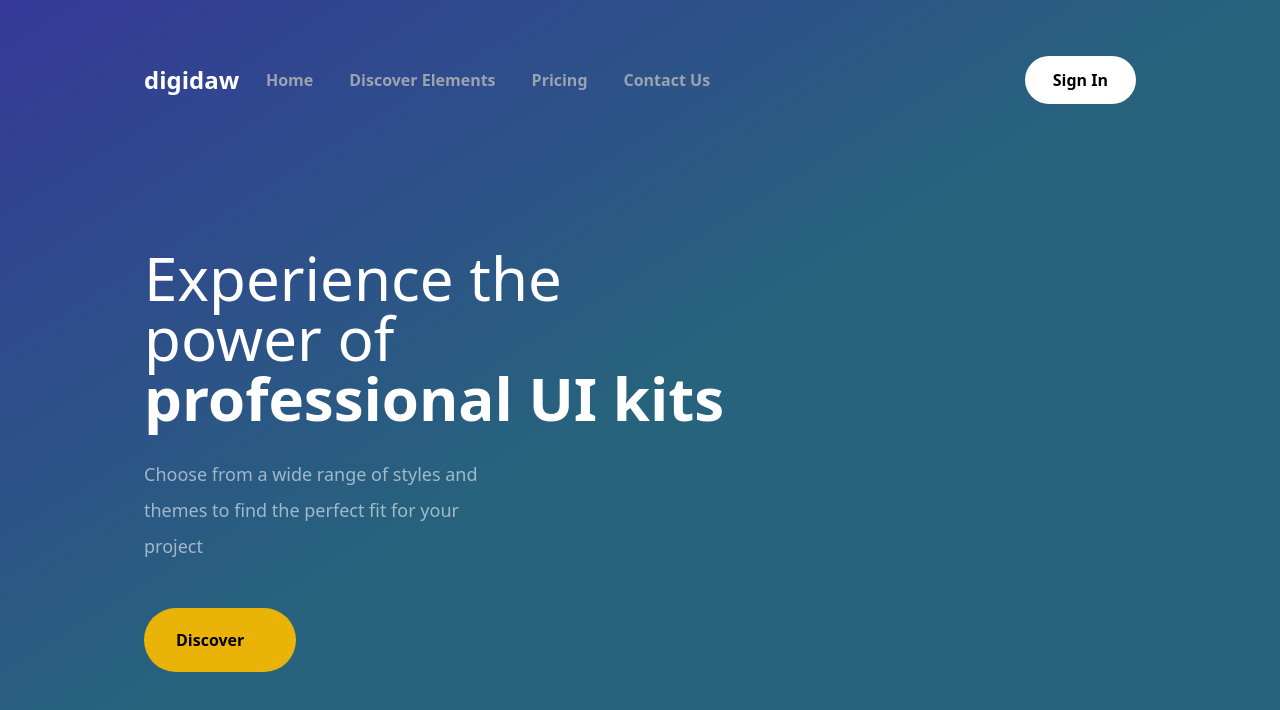
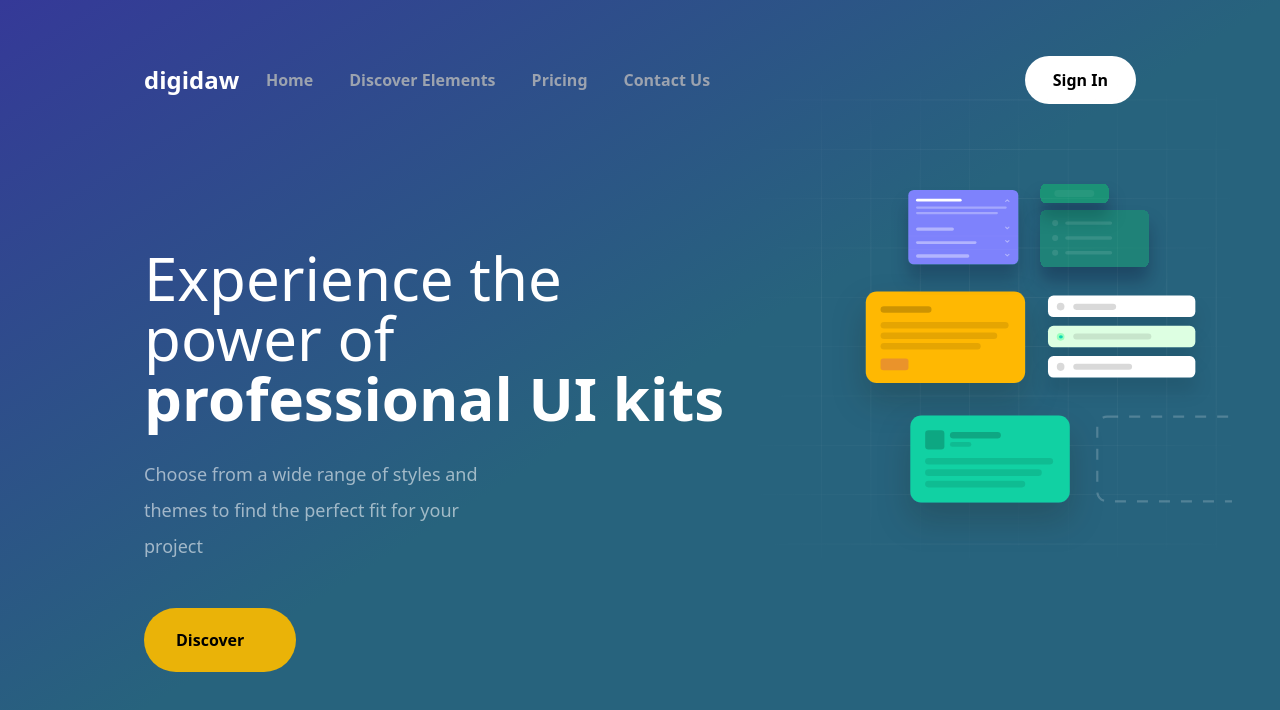
Before and after one commit to Startang141/digidaw, a plain HTML site: page index.html in a window 1280 px wide. Drawn offline with nearby package versions, Linux system fonts and the light colour scheme.

Commit message:
Hero-ilus

```diff
--- a/index.html
+++ b/index.html
@@ -25,6 +25,9 @@
             <p class="text-lg text-[#ffffff90] leading-9 mt-7 w-3/4 mb-11">Choose from a wide range of styles and themes to find the perfect fit for your project</p>
             <button class="flex text-base font-bold bg-yellow-500 py-5 px-8 rounded-full">Discover <img class="ml-5" src="assets/img/arrow.svg" alt="" srcset=""></button>
         </div>
+        <div class="">
+            <img class="right-0 ml-24 -mt-10" src="assets/img/ilus.svg" alt="" srcset="">
+        </div>
     </div>
 </div>
 </body>
```
Also changed, not shown: assets/img/ilus.svg (added).
